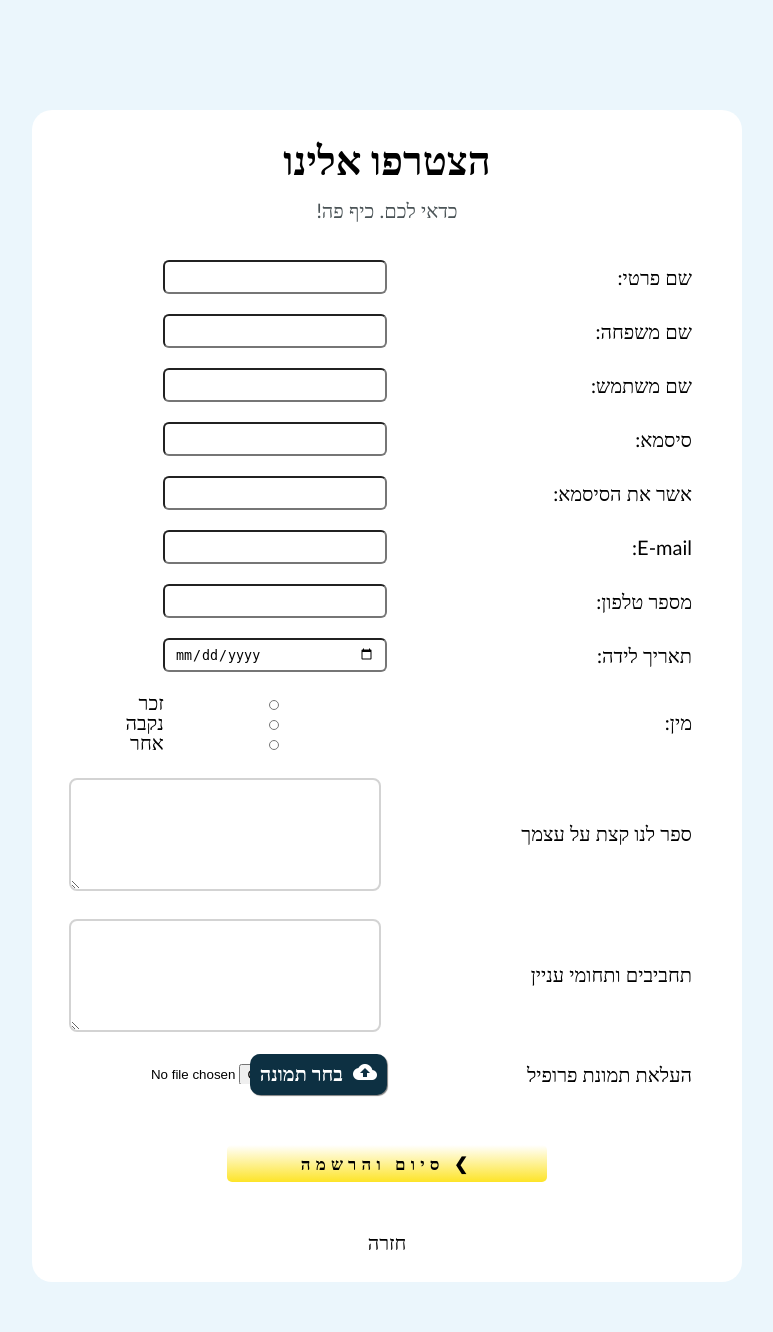
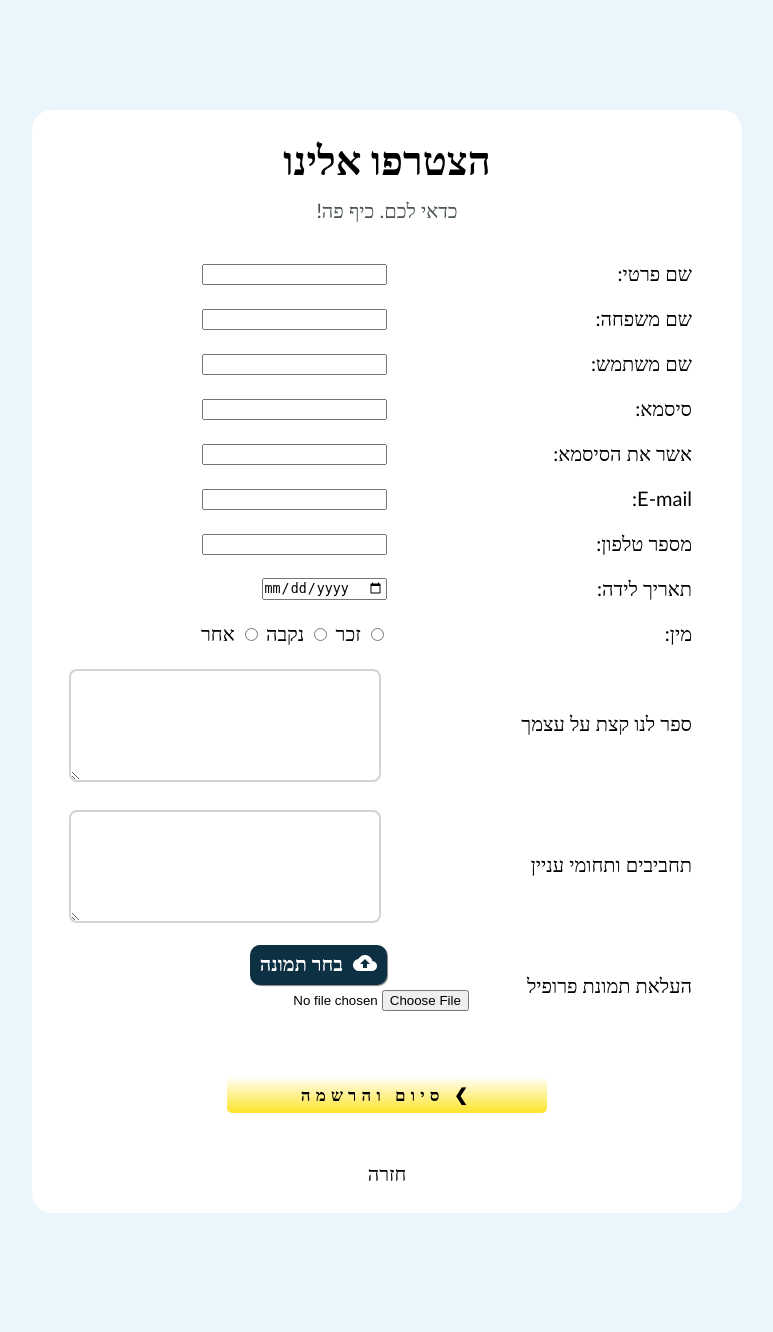
Before and after one commit to netanella/do-hugi, a PHP site: page /signUp.html in a window 1280 px wide. Shown: the part 60-1392 px from the top of the page, without its empty margins (253-1026 px from the left). After the commit the page ends 1273 px from the top, so only its background shows below. Run offline with PHP 8.4, Linux system fonts and the light colour scheme.

Commit message:
שינויים שחר

```diff
--- a/css/stylelee.css
+++ b/css/stylelee.css
@@ -87,10 +87,10 @@ header {
     margin: 30px auto;
 }
 
-#registration input {
+#registration .wrapInput input {
     border-radius: 6px;
     padding: 10px;
-    width: 200px;
+    width: 400px;
     height: 10px;
 }
 
@@ -100,24 +100,11 @@ header {
     margin: 6px 6px auto;
     padding-right: 10px;
 }
+.gender2{
+    display: inline-block
+}
 
 #registration #image {
-    display: inline-block;
-}
-
-#registration #gender label {
-    margin-left: 1px;
-}
-
-#registration #gender input{
-    margin-bottom: 1px;
-}
-
-#registration #gender label {
-    margin-right: 10px;
-}
-
-#registration #gender li {
     display: inline-block;
 }
 
@@ -144,23 +131,23 @@ header {
     text-align: right;
     padding: 8px 20px;
 }
-#part1 #row{
+#part1 #row{/*belong to contact page*/
     display: block;
     height: 50px;
     vertical-align:middle;
 }
-#part2 {
+#part2 {/*belong to contact page*/
     border: 2px solid lightgray;
     border-radius: 20px;
     margin: 20px;
     text-align: right;
     padding: 8px 20px;
 }
-#part1 input {
+#part1 input {/*belong to contact page*/
     border-radius: 6px;
     margin-bottom:15px;
 }
-#part1 textarea {
+#part1 textarea {/*belong to contact page*/
     border: 2px solid lightgray;
     border-radius: 8px;
     margin: 6px auto;
--- a/signUp.html
+++ b/signUp.html
@@ -24,6 +24,7 @@
         <p id="first">כדאי לכם. כיף פה!</p>
         <form id="registration">
             <table>
+                <div class="wrapInput">
                     <tr>
                         <td> <label for="name">שם פרטי: </label></td>
                         <td> <input  id="name" type="text" name="firstname"></td>
@@ -50,44 +51,29 @@
                         <td> <input id="email" type="email" name="email"></td>
                     </tr>
                     <tr>
-                    <td>  <label for="phone"> מספר טלפון:  </label>
-                    </td>
+                        <td>  <label for="phone"> מספר טלפון:  </label></td>
                         <td>  <input id="phone" type="text" name="phone"></td>
                     </tr>
                     <tr>
                         <td><label for="bday"> תאריך לידה: </label></td>
-                    <td>
-                        <input id="bday" type="date">
-                    </td>
+                        <td><input id="bday" type="date" name="bday"></td>
                     </tr>
+                </div>
                 <tr>
-                    <td>
-                        <label for="gender"> מין: </label>
-                    </td>
-                    <td>
-                        <ul id="gender" class="radio">
-                            <li>
+                    <td><label for="gender"> מין: </label></td>
+                    <td id="gender">
                         <label for="male">
                             <input type="radio" id="male" name="gender" value="male" >
-                                    <span></span>
-                                    זכר
+                            <span class="gender2">זכר</span>
                         </label>
-                            </li>
-                            <li>
                         <label for="female">
                             <input type="radio" name="gender" id="female" value="female">
-                                    <span></span>
-                                    נקבה
+                            <span>נקבה</span>
                         </label>
-                            </li>
-                            <li>
                         <label for="other">
                             <input id="other" type="radio" name="gender" value="other">
-                                    <span></span>
-                                    אחר
+                            <span>אחר</span>
                         </label>
-                            </li>
-                        </ul>
                     </td>
                 </tr>
                 <tr>
```
Lines whose indentation alone changed are shown as unchanged.
